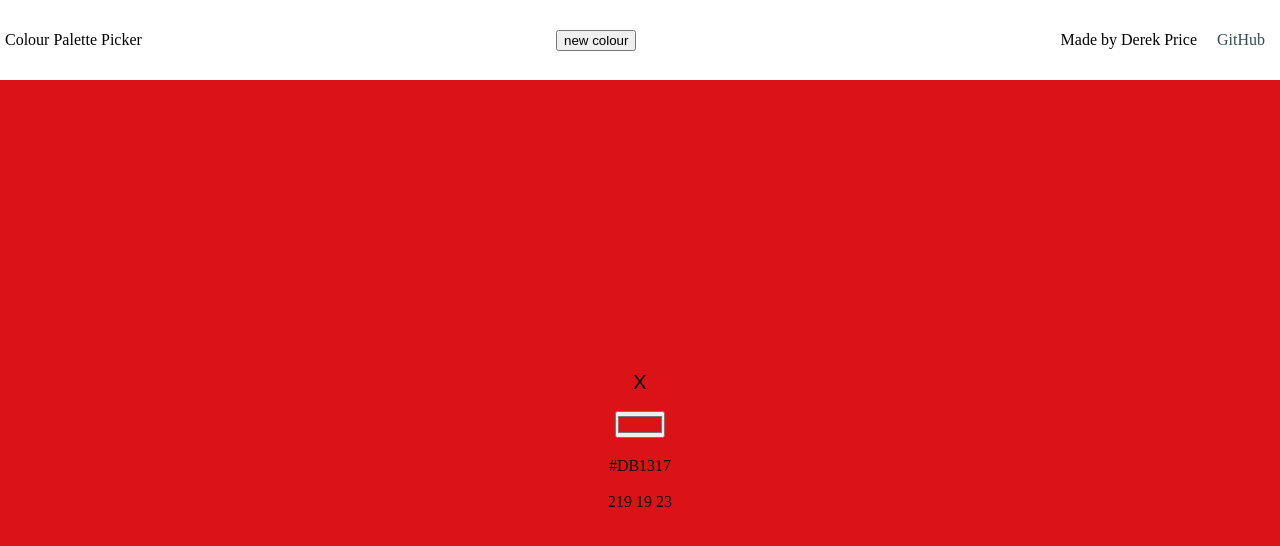
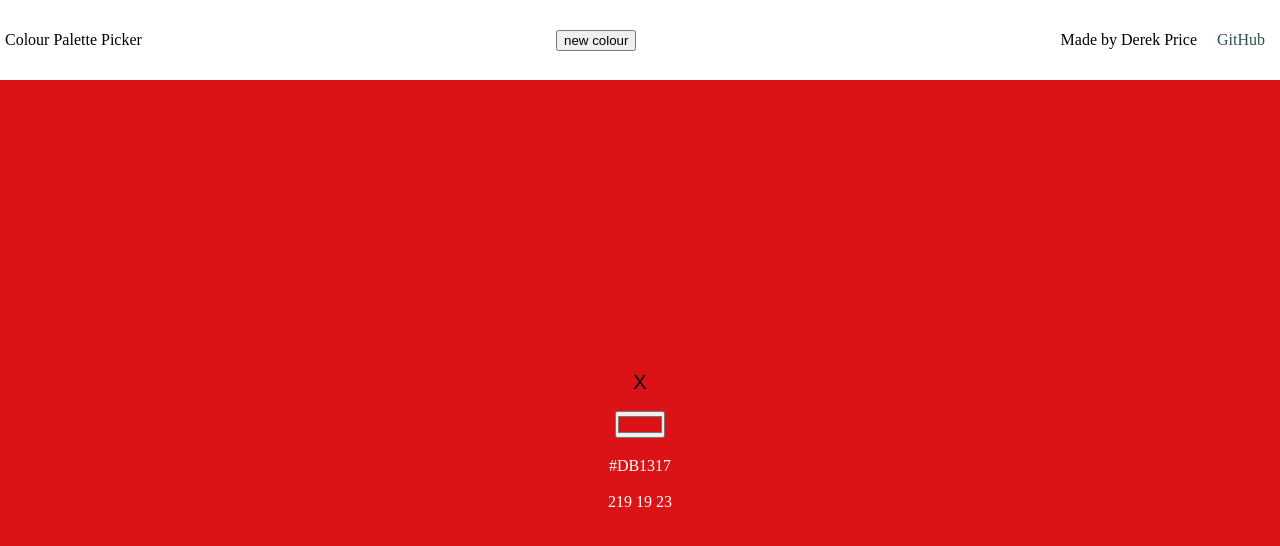
Before and after one commit to DerekPixel/colour-palette-picker, a React (Create React App) app: page / in a window 1280 px wide. Shown: the top 546 px of the page. Built offline with nearby package versions, Linux system fonts and the light colour scheme.

Commit message:
added rgbToHSL and getLightnessFromHex functions to dynamically change font colours

```diff
--- a/src/components/Colours.jsx
+++ b/src/components/Colours.jsx
@@ -51,13 +51,77 @@ const Colours = ({colour, setColour: setColourArray}) => {
     return rgb;
   }
 
+  function rgbToHSL(rgb = String) {
+
+    var arr = rgb.split(' ');
+    var r = arr[0];
+    var g = arr[1];
+    var b = arr[2];
+
+    // Make r, g and b fractionsof 1
+    r /= 255;
+    g /= 255;
+    b /= 255;
+
+    // Find the greatest and smallest channel values
+    var cmin = Math.min(r, g, b),
+        cmax = Math.max(r, g, b),
+        delta = cmax - cmin,
+        h = 0,
+        s = 0,
+        l = 0;
+
+    // Calculate hue
+    // No difference
+    if(delta === 0) {
+      h = 0;
+    } else if(cmax === r) {       // Red is max
+      h = ((g - b) / delta) % 6;
+    } else if(cmax === g) {       // Green is max
+      h = (b - r) / delta + 2;
+    } else {                      // Blue is max
+      h = (r - g) / delta + 4;
+    }
+
+    h = Math.round(h * 60);
+
+    // Make negative hues positive behind 360degrees
+    if(h < 0) {
+      h += 360;
+    }
+
+    // Calculate lightness
+    l = (cmax + cmin) / 2;
+
+    // Calculate saturation
+    s = delta === 0 ? 0 : delta / (1 - Math.abs(2 * 1 -1));
+
+    // Multiply l and s by 100
+    s = +(s * 100).toFixed(1);
+    l = +(l * 100).toFixed(1);
+
+    return `${h} ${s} ${l}`;
+
+  }
+
+  function getLightnessFromHex(colour) {
+
+    var hsl = rgbToHSL(hexToRGB(colour));
+    var arr = hsl.split(' ');
+
+    return arr[2];
+  }
+
   var coloursDiv = colour.map((colourObj, i) => {
 
 
     return (
     <div
       className='colour-column'
-      style={{backgroundColor: `${colourObj.colour}`}}
+      style={{
+        backgroundColor: `${colourObj.colour}`,
+        color: getLightnessFromHex(colourObj.colour) > 50 ? 'black' : 'white'
+      }}
       key={colourObj.pos}
     >
 
```
